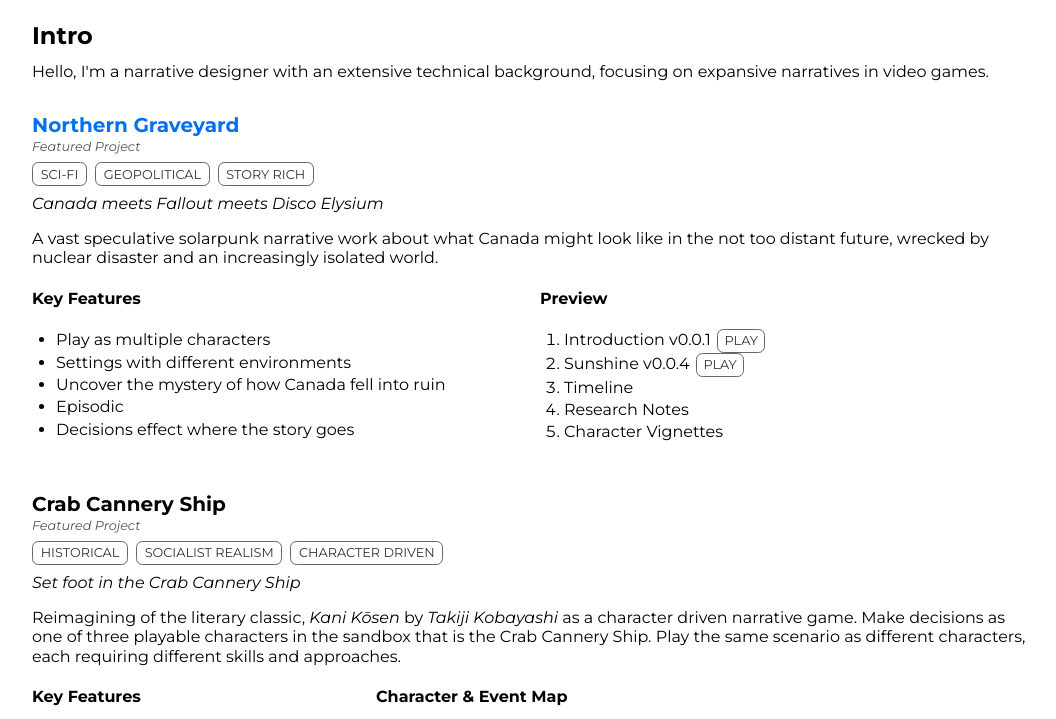
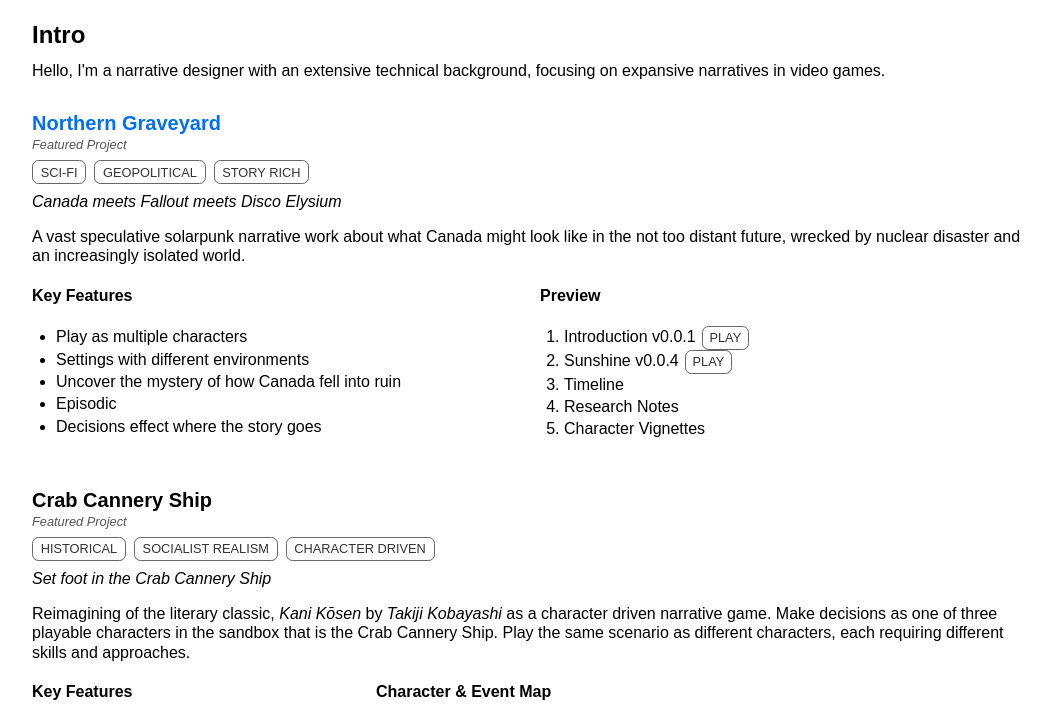
Before and after one commit to jawadakhan97/jakhandotworks, a plain HTML site: page index.html in a window 1280 px wide. Shown: the part 137-856 px from the top of the page, without its empty margins (8-1064 px from the left). Drawn offline with Linux system fonts and the light colour scheme.

Commit message:
removed custom font, using default sans-serif

```diff
--- a/assets/css/style.css
+++ b/assets/css/style.css
@@ -3,10 +3,6 @@ html, body {
     margin: 0em 0.25em;
     height: 100%;
     box-sizing: border-box;
-}
-
-body {
-  font-family: "Montserrat", system-ui, sans-serif;
 }
 
 .navbar a {
@@ -71,7 +67,7 @@ a.play:hover {
 
 /* Body layout */
 body {
-    font-family: 'Montserrat', sans-serif;
+    font-family: sans-serif;
     min-height: 100vh;
     display: flex;
     flex-direction: column;
@@ -334,19 +330,3 @@ p.note {
   margin-top: 1em;
   margin-bottom: 0em;
 }
-
-@font-face {
-  font-family: "Montserrat";
-  src: url("/assets/fonts/Montserrat-VariableFont_wght.woff2") format("woff2");
-  font-weight: 100 900;
-  font-style: normal;
-  font-display: swap;
-}
-
-@font-face {
-  font-family: "Montserrat";
-  src: url("/assets/fonts/Montserrat-Italic-VariableFont_wght.woff2") format("woff2");
-  font-weight: 100 900;
-  font-style: italic;
-  font-display: swap;
-}
```
Also changed, not shown: assets/fonts/Montserrat-Italic-VariableFont_wght.woff2 (deleted), assets/fonts/Montserrat-VariableFont_wght.woff2 (deleted).
